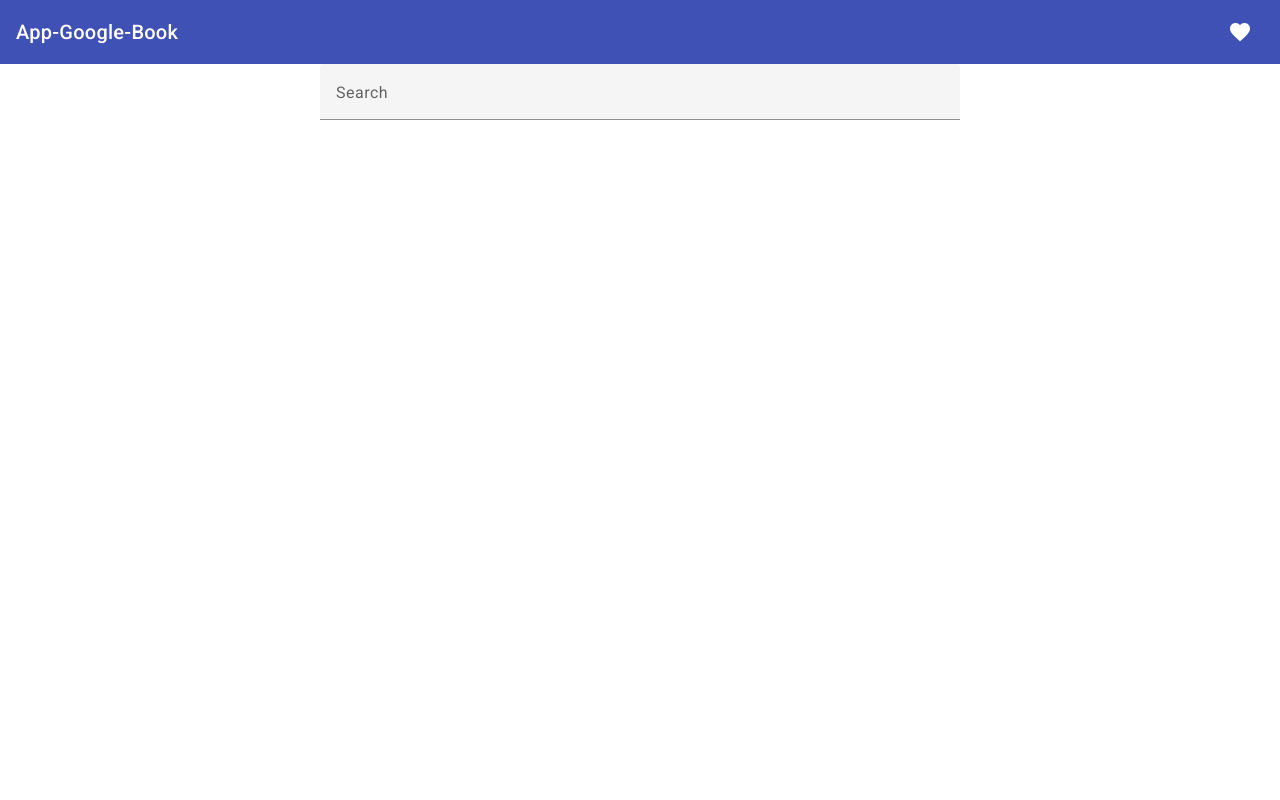
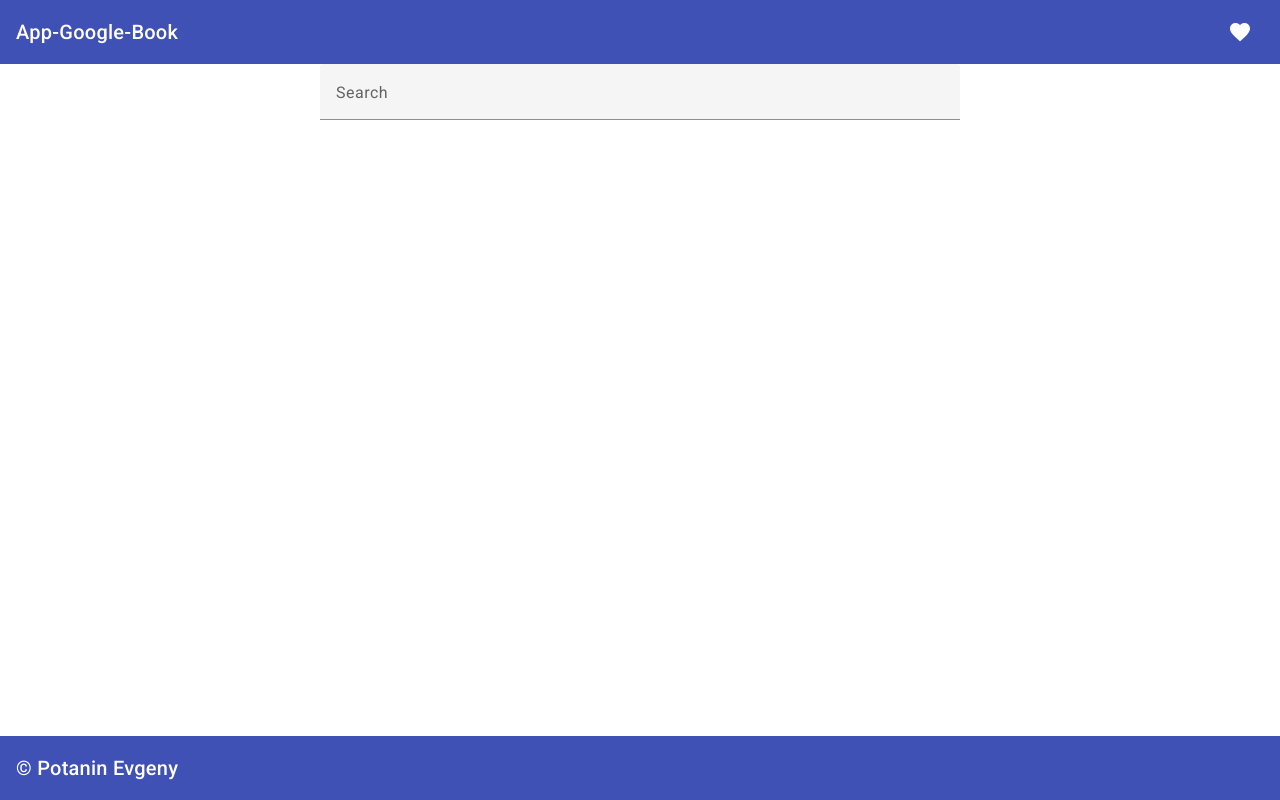
Before and after one commit to guruip/app-google-books, an Angular app: page / in a window 1280 px wide. Built offline with nearby package versions, Linux system fonts and the light colour scheme.

Commit message:
add new component footer

```diff
--- a/src/app/app.component.html
+++ b/src/app/app.component.html
@@ -1,3 +1,4 @@
 <app-header></app-header>
 <app-search-box (loading)="loading = $event"></app-search-box>
 <app-books-card></app-books-card>
+<app-footer></app-footer>
--- a/src/app/app.module.ts
+++ b/src/app/app.module.ts
@@ -8,6 +8,7 @@ import { HeaderComponent } from './components/header/header.component';
 import { SharedModule } from './shared/shared.module';
 import { BooksCardComponent } from './components/books-card/books-card.component';
 import { SearchBoxComponent } from './components/search-box/search-box.component';
+import { FooterComponent } from './components/footer/footer.component';
 
 @NgModule({
   declarations: [
@@ -15,6 +16,7 @@ import { SearchBoxComponent } from './components/search-box/search-box.component
     HeaderComponent,
     BooksCardComponent,
     SearchBoxComponent,
+    FooterComponent
   ],
   imports: [
     BrowserModule,
--- /dev/null
+++ b/src/app/components/footer/footer.component.html
@@ -0,0 +1,3 @@
+<mat-toolbar color="primary" class="footer">
+    &copy; Potanin Evgeny
+</mat-toolbar>
--- /dev/null
+++ b/src/app/components/footer/footer.component.scss
@@ -0,0 +1,4 @@
+.footer {
+    position: fixed;
+    bottom: 0;
+}
--- /dev/null
+++ b/src/app/components/footer/footer.component.ts
@@ -0,0 +1,15 @@
+import { Component, OnInit } from '@angular/core';
+
+@Component({
+  selector: 'app-footer',
+  templateUrl: './footer.component.html',
+  styleUrls: ['./footer.component.scss']
+})
+export class FooterComponent implements OnInit {
+
+  constructor() { }
+
+  ngOnInit(): void {
+  }
+
+}
--- a/src/app/components/header/header.component.html
+++ b/src/app/components/header/header.component.html
@@ -3,7 +3,6 @@
         <span routerLink="">App-Google-Book</span>
         <span class="example-spacer"></span>
     </div>
-
     <div>
         <button mat-icon-button class="example-icon favorite-icon" aria-label="Example icon-button with heart icon"
             (click)="addFavorites()">
```
